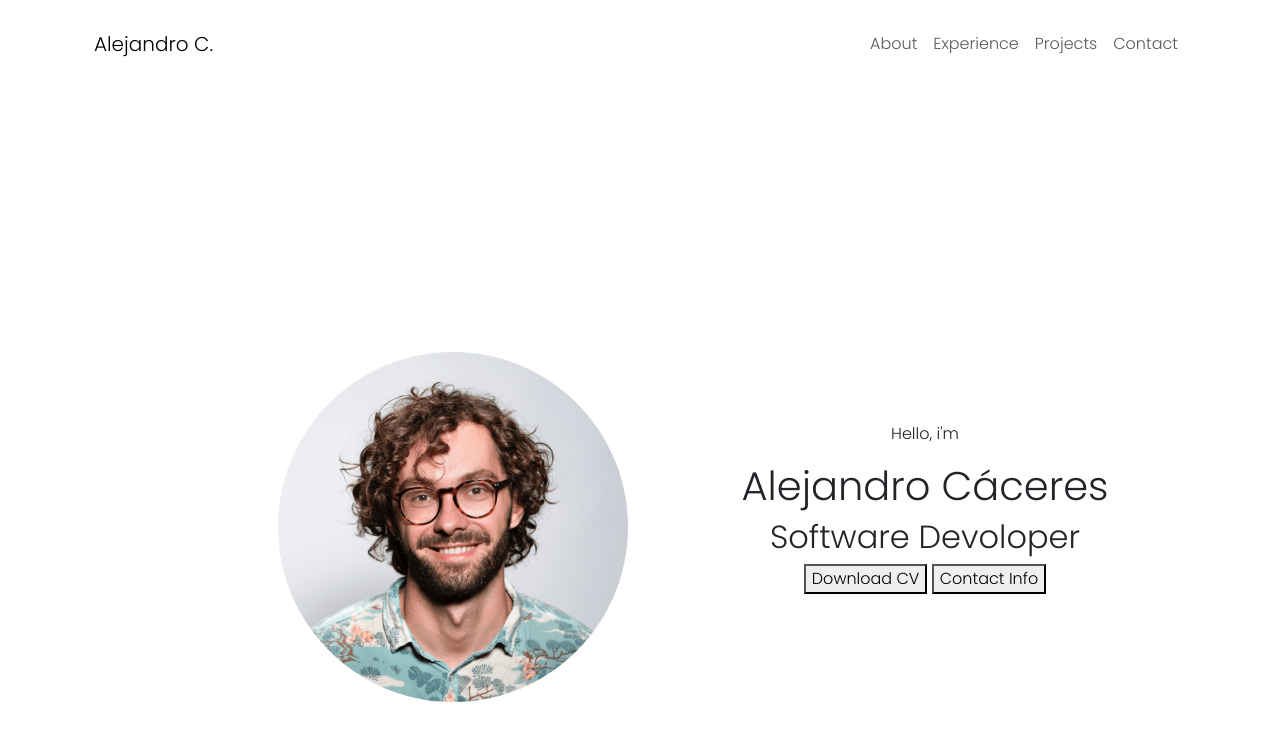
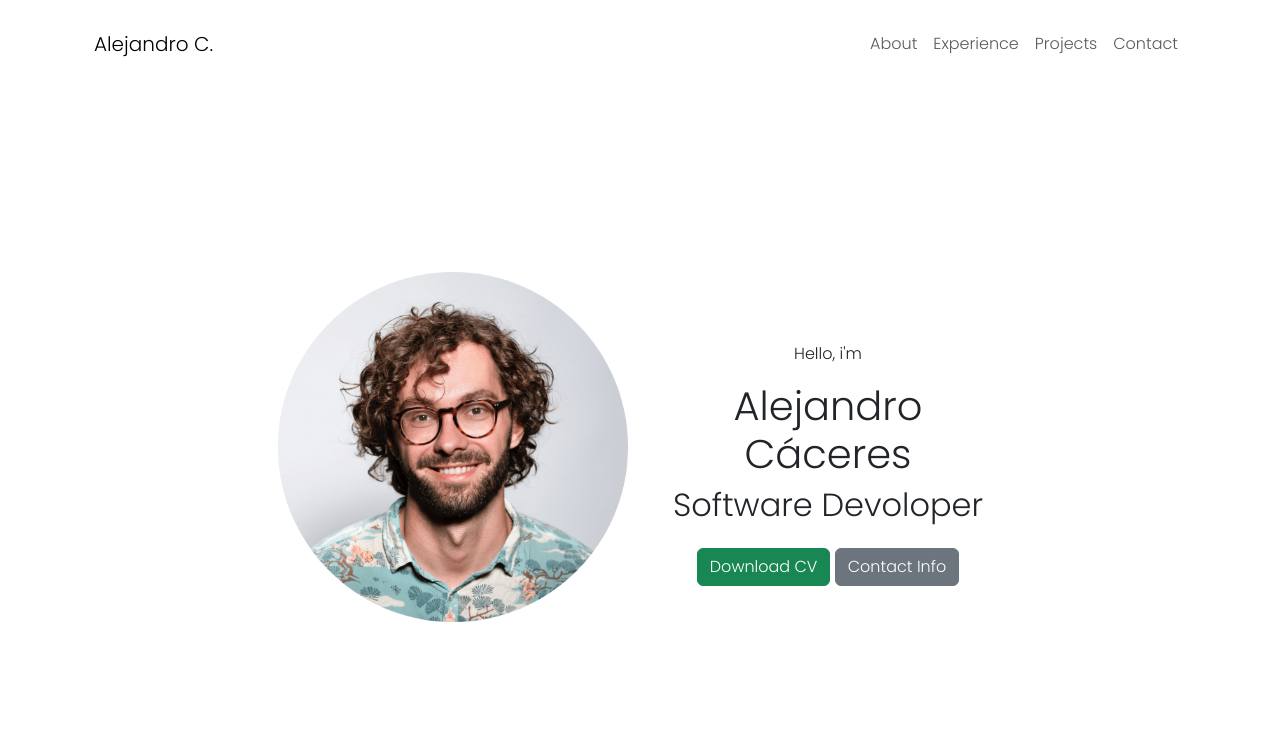
Before and after one commit to AlejandroC05/portafolio-Alejandro, a plain HTML site: page index.html in a window 1280 px wide. Drawn offline with nearby package versions, Linux system fonts and the light colour scheme.

Commit message:
Se ajustaron algunas cosas

```diff
--- a/index.html
+++ b/index.html
@@ -14,7 +14,7 @@
       <div class="navbar navbar-expand-lg mx-auto pt-4">
         <div class="container-fluid">
           <a class="navbar-brand" href="#">Alejandro C.</a>
-          <button class="navbar-toggler" type="button" data-bs-toggle="collapse" data-bs-target="#navbarNavAltMarkup" aria-controls="navbarNavAltMarkup" aria-expanded="false" aria-label="Toggle navigation">
+          <button class="navbar-toggler"  data-bs-toggle="collapse" data-bs-target="#navbarNavAltMarkup" aria-controls="navbarNavAltMarkup" aria-expanded="false" aria-label="Toggle navigation">
             <span class="navbar-toggler-icon"></span>
           </button>
           <div class="collapse navbar-collapse justify-content-end" id="navbarNavAltMarkup">
@@ -31,19 +31,23 @@
     <!--Fin de barra de navegación-->
 
     <div class="container text-center">
-      <div class="row row-cols-2">
-        <div class="col-md-6 col-sm-6 col-xs-6">
+      <div class="row row-cols-4">
+        <div class="col-md-2"></div>
+        <div class="col-md-4">
           <img src="img/profile-pic.png" class="perfil rounded float-end img-fluid" alt="">
         </div>
-        <div class="col-md-6 justify-content-start">
+        <div class="col-md-4 justify-content-start rounded float-start img-fluid ps-2">
           <div class="texto">
             <p>Hello, i'm</p>
             <h1>Alejandro Cáceres</h1>
             <h2>Software Devoloper</h2>
-            <button>Download CV</button>
-            <button>Contact Info</button>
+            <div class="pt-3">
+              <button class="btn btn-success">Download CV</button>
+              <button class="btn btn-secondary">Contact Info</button>
+            </div>
           </div>
         </div>
+        <div class="col-md-2"></div>
       </div>
     </div>
 
--- a/styles.css
+++ b/styles.css
@@ -6,9 +6,9 @@ body {
 
 .perfil {
     width: 350px;
-    padding-top: 280px;
+    padding-top: 200px;
 }
 
 .texto {
-    padding-top: 350px;
+    padding-top: 270px;
 }
```
